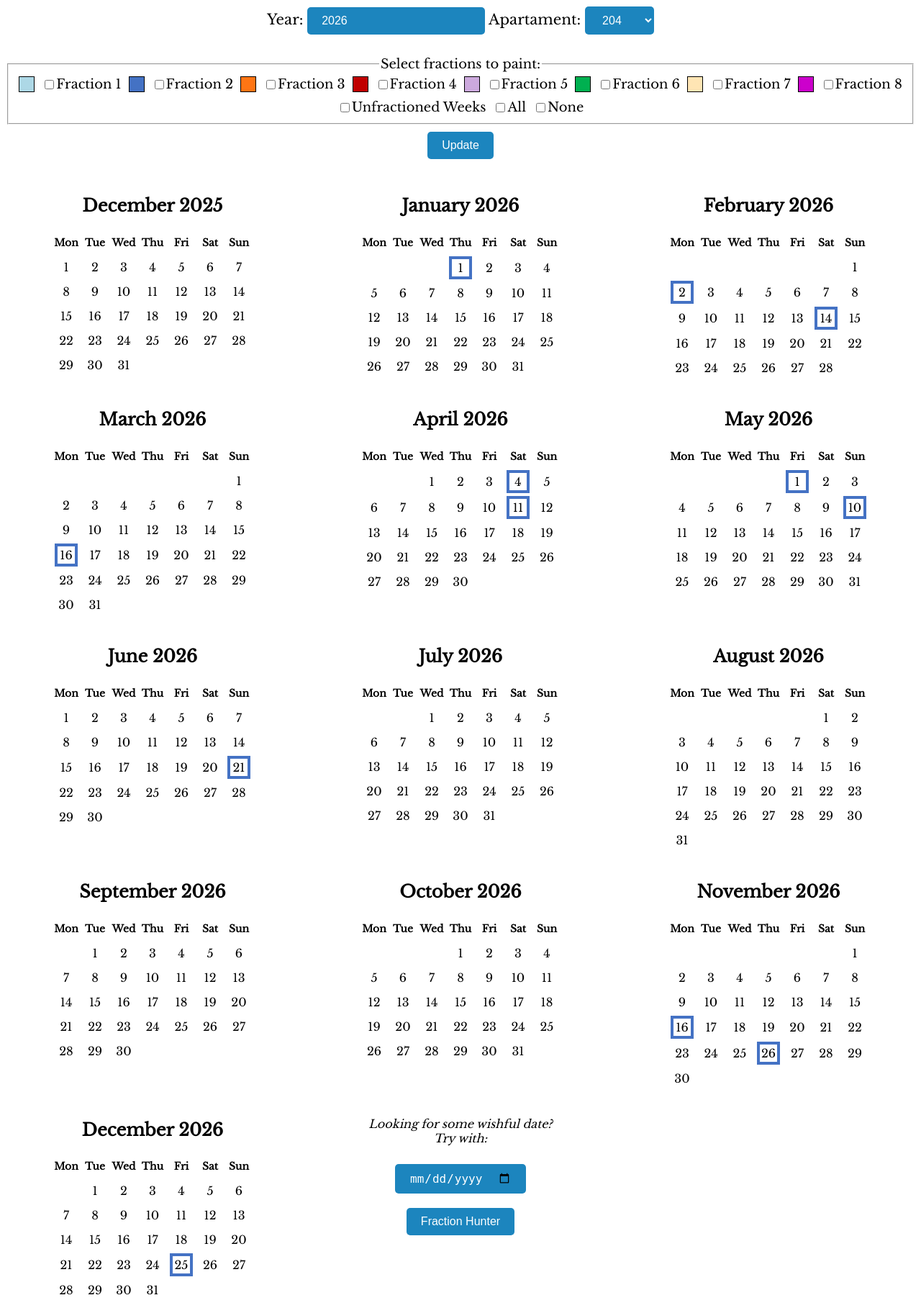
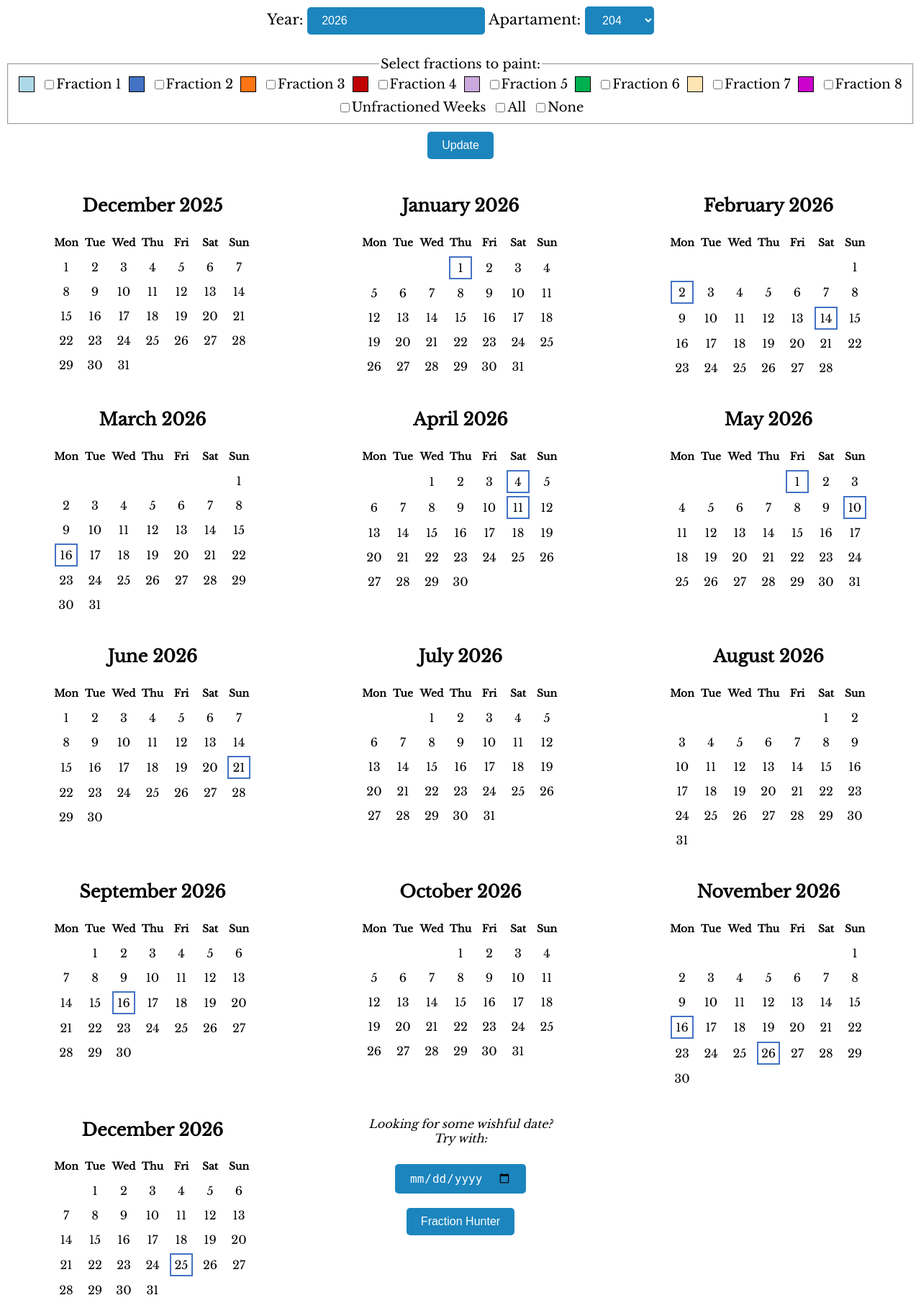
Before and after one commit to rodriesquivel13/FracScheduler, a Flask app: page / in a window 1280 px wide. Shown: the part 84-1901 px from the top of the page at 72% size. Run offline with Flask 3, Linux system fonts and the light colour scheme.

Commit message:
frontend

```diff
--- a/static/styles.css
+++ b/static/styles.css
@@ -189,7 +189,7 @@ td.unfractional {
 
 /* Borde verde neón de 4px para festivos */
 .date-cell.golden {
-    border: 4px solid #4472C4;  /* verde neón muy vistoso */
+    border: 2px solid #4472C4;  /* verde neón muy vistoso */
 }
 
 
--- a/utils/hollydays.py
+++ b/utils/hollydays.py
@@ -151,7 +151,7 @@ def regular_hollydays_dic(
     valentines = valentines_day(current_year)
     mother = mothers_day(current_year)
     work = work_day(current_year)
-
+    independence = independence_day(current_year)
     return {
         semana_santa : "Semana Santa's weekend",
         easter : "Easter's weekend",
@@ -165,6 +165,7 @@ def regular_hollydays_dic(
         valentines: "Valentines' day",
         mother : "Mother's day",
         work : "Día del trabajo",
+        independence : "Mexican independence day"
     }
 
 def snow_hollydays_dic(
```
